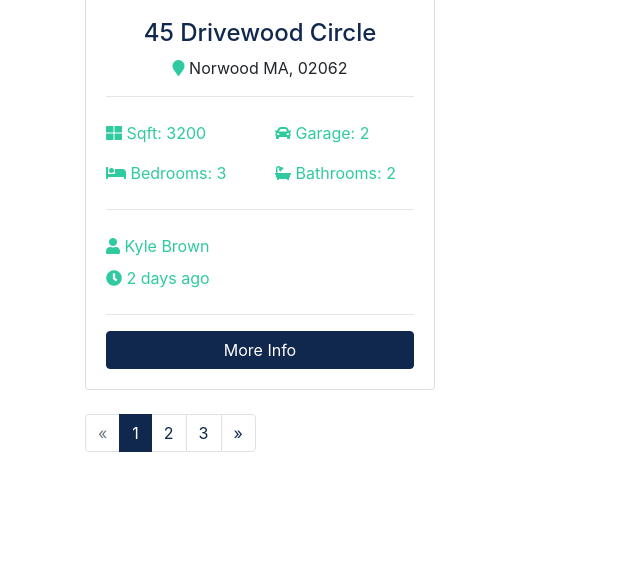
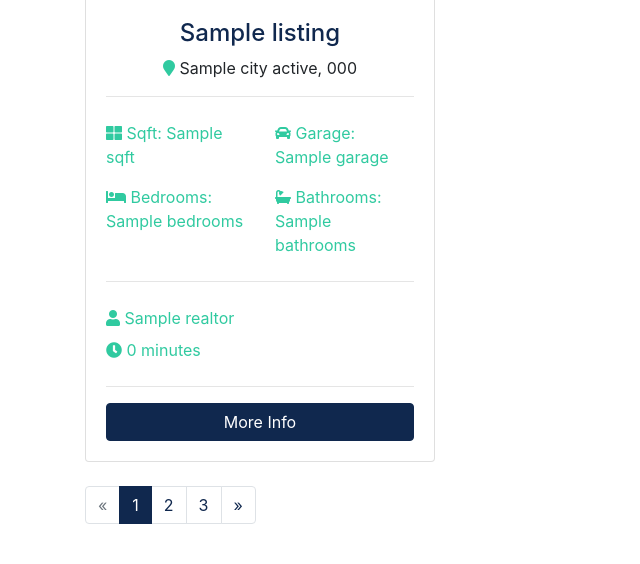
Before and after one commit to shihao-wen/Django_project, a Django app: template templates/listings/listings.html in a window 1280 px wide. Shown: the part 784-1348 px from the top of the page, without its empty margins (0-640 px from the left). Before the commit the page ends 1236 px from the top, so only its background shows below. Run offline with Django 3.2, Linux system fonts and the light colour scheme; the template is opened without the code that fills it: most values are stand-ins (such as "Sample title", 1, 10 or a date in 2020); grey boxes marked "Sample" are stand-in pictures; some libraries are stand-ins or nearby versions.

Commit message:
use <int:listing_id> to link more info to different listings

```diff
--- a/Django_project/settings.py
+++ b/Django_project/settings.py
@@ -40,6 +40,7 @@ INSTALLED_APPS = [
     'django.contrib.sessions',
     'django.contrib.messages',
     'django.contrib.staticfiles',
+    'django.contrib.humanize'
 ]
 
 MIDDLEWARE = [
--- a/listings/urls.py
+++ b/listings/urls.py
@@ -4,6 +4,6 @@ from . import views
 
 urlpatterns = [
     path('', views.index, name='listings'),
-    path('<int:listings_id>', views.listing, name='listing'),
+    path('<int:listing_id>', views.listing, name='listing'),
     path('search', views.search, name='search')
 ]
--- a/listings/views.py
+++ b/listings/views.py
@@ -10,7 +10,7 @@ def index(request):
     return render(request, 'listings/listings.html', context=context)
 
 
-def listing(request):
+def listing(request, listing_id):
     return render(request, 'listings/listing.html')
 
 
--- a/templates/listings/listings.html
+++ b/templates/listings/listings.html
@@ -1,5 +1,6 @@
 {% extends 'base.html' %}
 
+{% load humanize %}
 {% block content %}
 <section id="showcase-inner" class="py-5 text-white">
     <div class="container">
@@ -31,46 +32,48 @@
   <section id="listings" class="py-4">
     <div class="container">
       <div class="row">
+      <!-- Loop Listings -->
         {% if listings %}
           {% for listing in listings %}
             <div class="col-md-6 col-lg-4 mb-4">
               <div class="card listing-preview">
-                <img class="card-img-top" src="assets/img/homes/home-1.jpg" alt="">
+                <img class="card-img-top" src="{{ listing.photo_main.url }}" alt="">
                 <div class="card-img-overlay">
                   <h2>
-                    <span class="badge badge-secondary text-white">$490,000</span>
+                    <span class="badge badge-secondary text-white">{{ listing.price | intcomma}}</span>
                   </h2>
                 </div>
                 <div class="card-body">
                   <div class="listing-heading text-center">
-                    <h4 class="text-primary">45 Drivewood Circle</h4>
+                    <h4 class="text-primary">{{ listing.title }}</h4>
                     <p>
-                      <i class="fas fa-map-marker text-secondary"></i> Norwood MA, 02062</p>
+                      <i class="fas fa-map-marker text-secondary"></i>
+                        {{ listing.city }} {{ listing.state }}, {{ listing.zipcode }}</p>
                   </div>
                   <hr>
                   <div class="row py-2 text-secondary">
                     <div class="col-6">
-                      <i class="fas fa-th-large"></i> Sqft: 3200</div>
+                      <i class="fas fa-th-large"></i> Sqft: {{ listing.sqft }}</div>
                     <div class="col-6">
-                      <i class="fas fa-car"></i> Garage: 2</div>
+                      <i class="fas fa-car"></i> Garage: {{ listing.garage }}</div>
                   </div>
                   <div class="row py-2 text-secondary">
                     <div class="col-6">
-                      <i class="fas fa-bed"></i> Bedrooms: 3</div>
+                      <i class="fas fa-bed"></i> Bedrooms: {{ listing.bedrooms }}</div>
                     <div class="col-6">
-                      <i class="fas fa-bath"></i> Bathrooms: 2</div>
+                      <i class="fas fa-bath"></i> Bathrooms: {{ listing.bathrooms }}</div>
                   </div>
                   <hr>
                   <div class="row py-2 text-secondary">
                     <div class="col-12">
-                      <i class="fas fa-user"></i> Kyle Brown</div>
+                      <i class="fas fa-user"></i> {{ listing.realtor }}</div>
                   </div>
                   <div class="row text-secondary pb-2">
                     <div class="col-6">
-                      <i class="fas fa-clock"></i> 2 days ago</div>
+                      <i class="fas fa-clock"></i> {{ listing.list_date | timesince }}</div>
                   </div>
                   <hr>
-                  <a href="listing.html" class="btn btn-primary btn-block">More Info</a>
+                  <a href="{% url 'listing' listing.id %}" class="btn btn-primary btn-block">More Info</a>
                 </div>
               </div>
             </div>
```
